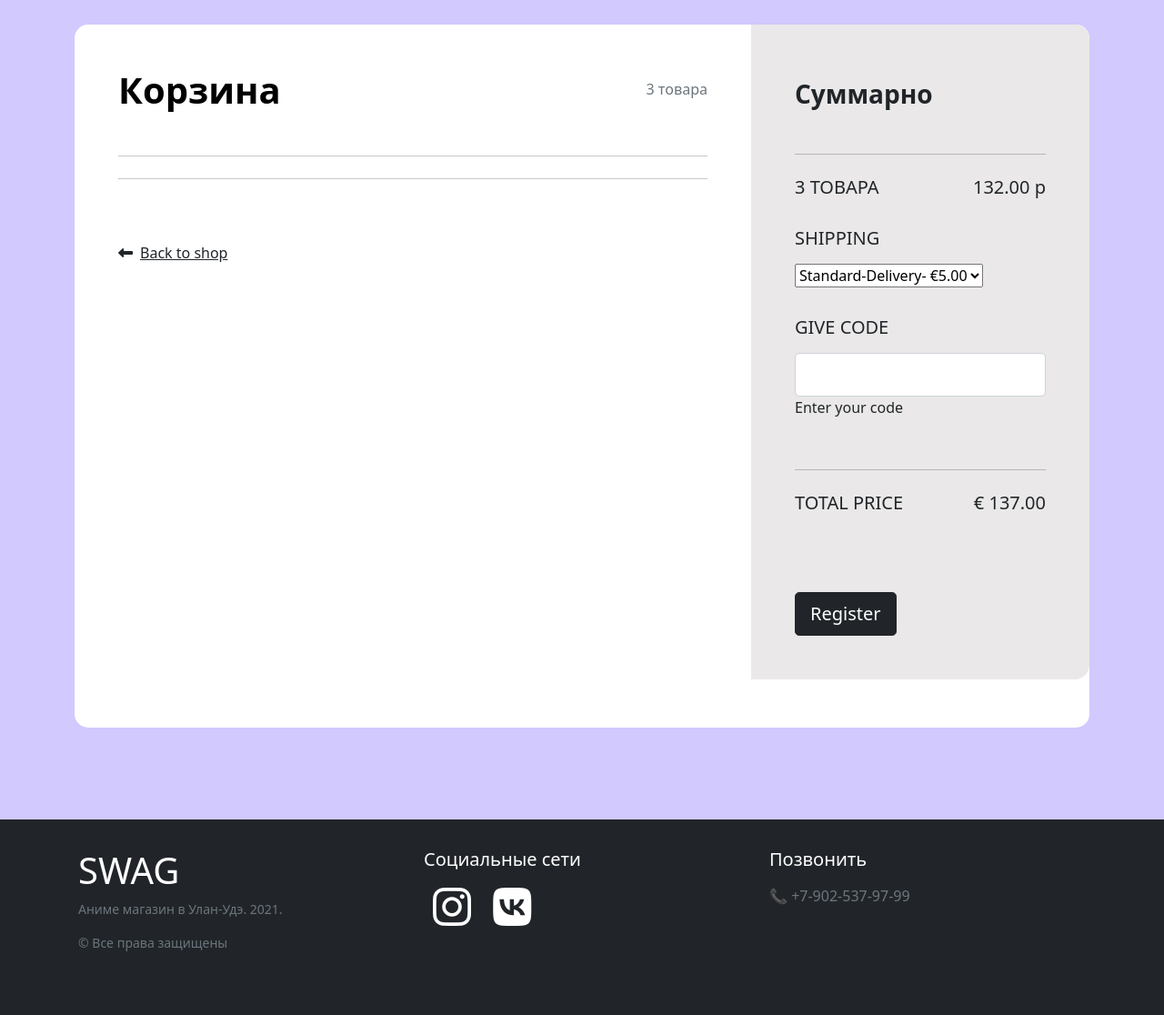
After one commit to waydk/anime_store, a Django app: page /cart/ in a window 1280 px wide. The commit adds this page. Shown: the part 1130-2246 px from the top of the page at 91% size. Run offline with Django 3.2, Linux system fonts and the light colour scheme; data that the repository does not hold is empty; parts of the project's set-up code (start-up, migrations or seed data) failed here and were passed over; some libraries are stand-ins or nearby versions.

Commit message:
0.0.6: add shopping cart

```diff
--- a/store/admin.py
+++ b/store/admin.py
@@ -1,5 +1,7 @@
 from django.contrib import admin
-from .models import Comments, Product, Categories, Rating, RatingStar
+
+from store.views import add_to_shop_cart
+from .models import Comments, Product, Categories, Rating, RatingStar, ShopCart
 
 # Register your models here.
 admin.site.register(Product)
@@ -7,3 +9,4 @@ admin.site.register(Categories)
 admin.site.register(Comments)
 admin.site.register(Rating)
 admin.site.register(RatingStar)
+admin.site.register(ShopCart)
--- a/store/static/css/store.css
+++ b/store/static/css/store.css
@@ -363,3 +363,34 @@ footer {
   }
 
   .rating > label:hover:before,  .rating > label:hover ~ label:before,  .rating:not(:hover) > :checked ~ label:before { opacity: 1; }
+
+  /* Shopping cart  */
+
+    .card-registration .select-input.form-control[readonly]:not([disabled]) {
+    font-size: 1rem;
+    line-height: 2.15;
+    padding-left: .75em;
+    padding-right: .75em;
+    }
+
+    .card-registration .select-arrow {
+    top: 13px;
+    }
+
+    .bg-grey {
+    background-color: #eae8e8;
+    }
+
+    @media (min-width: 992px) {
+    .card-registration-2 .bg-grey {
+    border-top-right-radius: 16px;
+    border-bottom-right-radius: 16px;
+    }
+    }
+
+    @media (max-width: 991px) {
+    .card-registration-2 .bg-grey {
+    border-bottom-left-radius: 16px;
+    border-bottom-right-radius: 16px;
+    }
+    }
--- a/store/templates/store/product_detail.html
+++ b/store/templates/store/product_detail.html
@@ -25,7 +25,7 @@
 
             <div class="col-lg-4 p-3">
                 <p class="product-price">{{ product.price }} <i class="fas fa-ruble-sign"></i> </p>
-                <button type="button" class="btn btn-danger">Добавить в корзину</i></button>
+                <a href="{% url 'add_to_cart' product.id %}"><button type="button" class="btn btn-danger">Добавить в корзину</button></a>
                 <button type="button" class="btn btn-danger"><i class="fas fa-heart"></i></button>
             </div>
 
--- /dev/null
+++ b/store/templates/store/shop_cart.html
@@ -0,0 +1,116 @@
+{% extends 'store/base.html' %}
+{% load static %}
+
+{% block title %} Корзина {% endblock %}
+
+{% block main %}
+<section class="h-100 h-custom" style="background-color: #d2c9ff;">
+    <div class="container py-5 h-100">
+      <div class="row d-flex justify-content-center align-items-center h-100">
+        <div class="col-12">
+          <div class="card card-registration card-registration-2" style="border-radius: 15px;">
+            <div class="card-body p-0">
+              <div class="row g-0">
+                <div class="col-lg-8">
+                  <div class="p-5">
+                    <div class="d-flex justify-content-between align-items-center mb-5">
+                      <h1 class="fw-bold mb-0 text-black">Корзина</h1>
+                      <h6 class="mb-0 text-muted">3 товара</h6>
+                    </div>
+                    <hr class="my-4">
+
+                    {% for item in items_cart %}
+                        <div class="row mb-4 d-flex justify-content-between align-items-center">
+                            <div class="col-md-2 col-lg-2 col-xl-2">
+                            <img
+                                src="{% static 'images/'%}{{item.product.photo}}"
+                                class="img-fluid rounded-3" alt="Cotton T-shirt">
+                            </div>
+                            <div class="col-md-3 col-lg-3 col-xl-3">
+                            <h6 class="text-muted">{{ item.product.name }}</h6>
+                            <h6 class="text-black mb-0">{{ item.product.name }}</h6>
+                            </div>
+                            <div class="col-md-3 col-lg-3 col-xl-2 d-flex">
+                            <button class="btn btn-link px-2"
+                                onclick="this.parentNode.querySelector('input[type=number]').stepDown()">
+                                <i class="fas fa-minus"></i>
+                            </button>
+
+                            <input id="form1" min="0" name="quantity" value="1" type="number"
+                                class="form-control form-control-sm" />
+
+                            <button class="btn btn-link px-2"
+                                onclick="this.parentNode.querySelector('input[type=number]').stepUp()">
+                                <i class="fas fa-plus"></i>
+                            </button>
+                            </div>
+                            <div class="col-md-3 col-lg-2 col-xl-2 offset-lg-1">
+                            <h6 class="mb-0">{{ item.price }}</h6>
+                            </div>
+                            <div class="col-md-1 col-lg-1 col-xl-1 text-end">
+                            <a href="#!" class="text-muted"><i class="fas fa-times"></i></a>
+                            </div>
+                        </div>
+                    {% endfor %}
+
+
+
+
+                    <hr class="my-4">
+
+                    <div class="pt-5">
+                      <h6 class="mb-0"><a href="#!" class="text-body"><i
+                            class="fas fa-long-arrow-alt-left me-2"></i>Back to shop</a></h6>
+                    </div>
+                  </div>
+                </div>
+                <div class="col-lg-4 bg-grey">
+                  <div class="p-5">
+                    <h3 class="fw-bold mb-5 mt-2 pt-1">Суммарно</h3>
+                    <hr class="my-4">
+
+                    <div class="d-flex justify-content-between mb-4">
+                      <h5 class="text-uppercase">3 товара</h5>
+                      <h5> 132.00 р</h5>
+                    </div>
+
+                    <h5 class="text-uppercase mb-3">Shipping</h5>
+
+                    <div class="mb-4 pb-2">
+                      <select class="select">
+                        <option value="1">Standard-Delivery- €5.00</option>
+                        <option value="2">Two</option>
+                        <option value="3">Three</option>
+                        <option value="4">Four</option>
+                      </select>
+                    </div>
+
+                    <h5 class="text-uppercase mb-3">Give code</h5>
+
+                    <div class="mb-5">
+                      <div class="form-outline">
+                        <input type="text" id="form3Examplea2" class="form-control form-control-lg" />
+                        <label class="form-label" for="form3Examplea2">Enter your code</label>
+                      </div>
+                    </div>
+
+                    <hr class="my-4">
+
+                    <div class="d-flex justify-content-between mb-5">
+                      <h5 class="text-uppercase">Total price</h5>
+                      <h5>€ 137.00</h5>
+                    </div>
+
+                    <button type="button" class="btn btn-dark btn-block btn-lg"
+                      data-mdb-ripple-color="dark">Register</button>
+
+                  </div>
+                </div>
+              </div>
+            </div>
+          </div>
+        </div>
+      </div>
+    </div>
+  </section>
+{% endblock %}
--- a/store/urls.py
+++ b/store/urls.py
@@ -7,5 +7,7 @@ urlpatterns = [
     path('details/<int:product_id>', views.detail_product, name='detail_product'),
     path('registr/', views.registration, name='registr'),
     path("add-rating/", views.add_star_rating, name='add_rating'),
-    path("add-comment/", views.add_comment, name='add_comment')
+    path("add-comment/", views.add_comment, name='add_comment'),
+    path('cart/', views.shop_cart, name='shop_cart'),
+    path('add_to_cart/<int:product_id>', views.add_to_shop_cart, name='add_to_cart')
 ]
--- a/store/views.py
+++ b/store/views.py
@@ -5,7 +5,7 @@ from django.utils import timezone
 from django.template.defaulttags import register
 
 
-from store.models import Categories, Comments, Product, Rating
+from store.models import Categories, Comments, Product, Rating, ShopCart
 
 # Helpers
 def mean(numbers: list):
@@ -52,7 +52,7 @@ def detail_product(request, product_id):
 
     # Check rating
     show_rating = None
-    user_rating = Rating.objects.filter(product_id=product_id, author=request.user)
+    user_rating = Rating.objects.filter(product_id=product_id, user=request.user)
 
     if user_rating:
         show_rating = 'Вы уже оценивали данный товар'
@@ -108,15 +108,35 @@ def add_star_rating(request):
             new_rating = rating_form.save(commit=False)
             new_rating.product_id = int(request.POST.get("product"))
             new_rating.star_id = int(request.POST.get("star"))
-            new_rating.author = request.user
-            # Check author
-            user_rating = Rating.objects.filter(product_id=int(request.POST.get("product")), author=request.user)
+            new_rating.user = request.user
+            # Check user
+            user_rating = Rating.objects.filter(product_id=int(request.POST.get("product")), user=request.user)
             if user_rating:
                 return HttpResponse(status=400)
             new_rating.save()
             return HttpResponse(status=201)
         else:
             return HttpResponse(status=400)
+
+
+def add_to_shop_cart(request, product_id):
+    """Add and show shop cart
+    """
+    product = Product.objects.get(id=product_id)
+    new_item = ShopCart()
+    new_item.user = request.user
+    new_item.product = product
+    new_item.price = product.price
+    new_item.save()
+    items_cart = ShopCart.objects.filter(user=request.user)
+    return render(request, 'store/shop_cart.html', {'items_cart': items_cart})
+
+def shop_cart(request):
+    """Show shop cart
+    """
+    items_cart = ShopCart.objects.filter(user=request.user)
+    return render(request, 'store/shop_cart.html', {'items_cart': items_cart})
+
 
 # Custom filters
 @register.filter
```
Also changed, not shown: store/models.py (+9 -1 lines), store/migrations/0001_initial.py, store/static/images/75879f2bd19bb15cee07f69a3dda1317_1XqzaLe.jpg (added), store/static/images/75879f2bd19bb15cee07f69a3dda1317_E235AiB.jpg (added).
